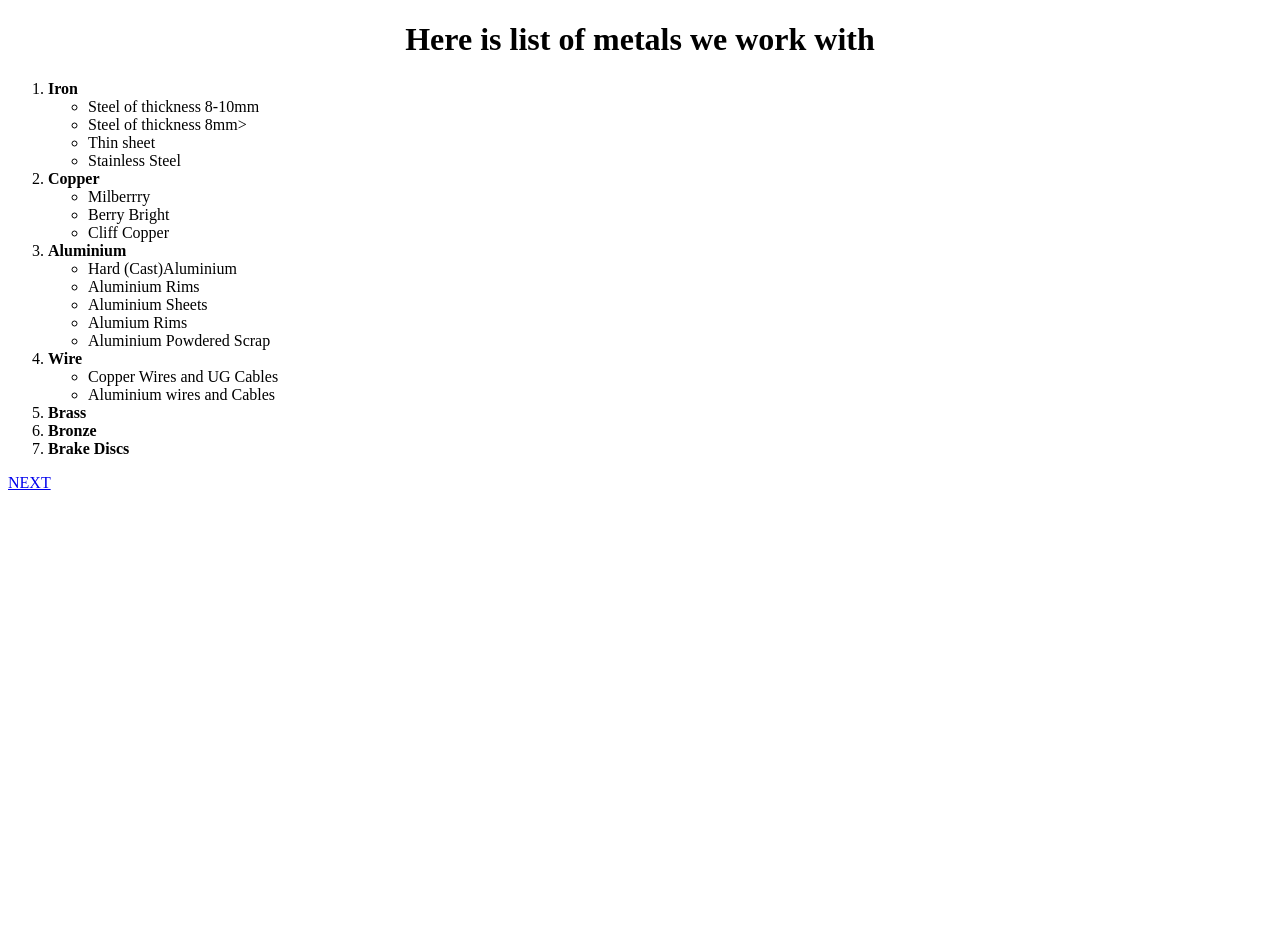
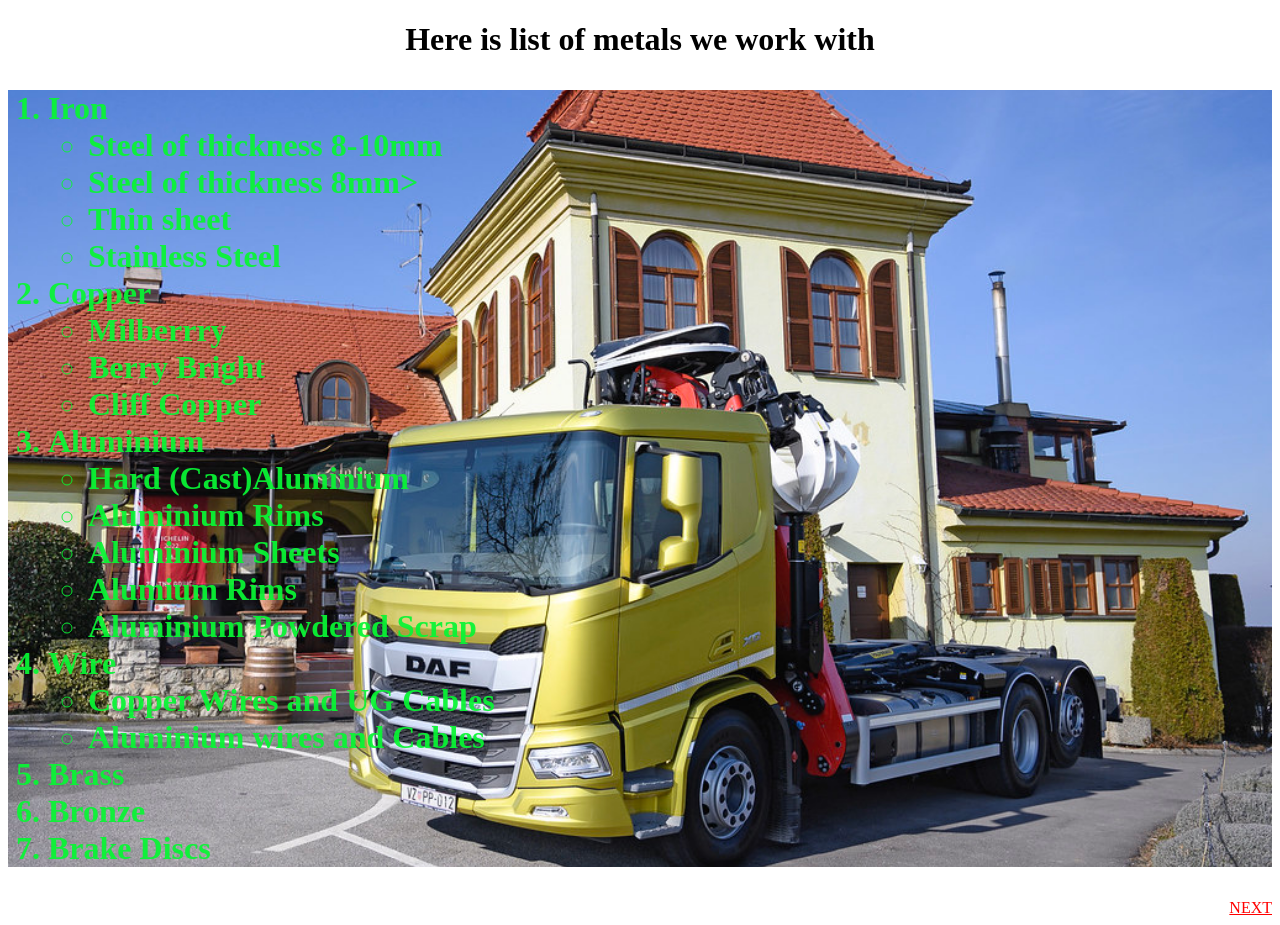
Before and after one commit to ranjithraja67-ux/my-first-html, a plain HTML site: page practice HTML/metalList.html in a window 1280 px wide. Before the commit the page ends 800 px from the top, so only its background shows below. Drawn offline with Linux system fonts and the light colour scheme.

Commit message:
html eko obrada page day edit 3

```diff
--- /dev/null
+++ b/firstcss.css/firstcss.css
@@ -0,0 +1,22 @@
+h1{color: rgb(62, 62, 184);
+    border: 3px solid black;
+    width: fit-content;
+    padding: 10px;
+border-color: black;
+
+}
+p{
+
+color: red;
+font-size: x-large;
+
+
+
+}
+a{
+font-size: larger;
+color: brown;
+
+
+
+}
--- a/practice HTML/metalList.html
+++ b/practice HTML/metalList.html
@@ -1,18 +1,33 @@
 <!DOCTYPE html>
 <html lang="en">
+
 <head>
     <meta charset="UTF-8">
     <meta name="viewport" content="width=device-width, initial-scale=1.0">
     <title>Metals We Deal With</title>
     <link rel="icon" href="./icons8-fork-lift-48.png">
+    <style>div {
+        width: 100%;height:100%;
+        color: rgba(9, 244, 52, 0.941);
+        background-image: url(./eko\ truck.jpg );
+       background-size: cover;
+        background-attachment: fixed;
+        background-position: center;
+        font-family: 'Times New Roman', Times, serif;
+        font-size: xx-large;
+        font-weight: 700;
+     }  </style>
+</head>
 
-</head>
 <body>
-<center><h1>Here is list of metals we work with </h1></center>
+    <center>
+        <h1>Here is list of metals we work with </h1>
+    </center><div >
     <ol type="1">
-        <div>
+
             <li><b>Iron</b></li>
-<ul><li>Steel of thickness 8-10mm</li>
+            <ul>
+                <li>Steel of thickness 8-10mm</li>
                 <li>Steel of thickness 8mm></li>
                 <li>Thin sheet </li>
                 <li>Stainless Steel</li>
@@ -25,23 +40,27 @@
             </ul>
             <li><b>Aluminium</b></li>
 
-<ul><li>Hard (Cast)Aluminium</li>
+            <ul>
+                <li>Hard (Cast)Aluminium</li>
                 <li>Aluminium Rims</li>
                 <li>Aluminium Sheets</li>
                 <li>Alumium Rims</li>
                 <li>Aluminium Powdered Scrap</li>
             </ul>
             <li><b>Wire</b></li>
-<ul><li>Copper Wires and UG Cables</li>
+            <ul>
+                <li>Copper Wires and UG Cables</li>
                 <li>Aluminium wires and Cables</li>
             </ul>
             <li><b>Brass</b></li>
             <li><b>Bronze</b></li>
             <li><b>Brake Discs</b></li>
-    </ol></div>
-<a href="./Businessmodel.html">NEXT</a>
+    </ol>
+    </div>
+    <a href="./Businessmodel.html" style="color: red; display: flex;flex-direction: row-reverse;"> NEXT</a>
 
 
 
 </body>
+
 </html>
--- a/practice HTML/overall.html
+++ b/practice HTML/overall.html
@@ -6,11 +6,13 @@
     <meta name="viewport" content="width=device-width, initial-scale=1.0">
     <title>Eko Obarada</title>
     <link rel="icon" href="./icons8-fork-lift-48.png">
+<link rel="stylesheet" href="../firstcss.css/firstcss.css">
+
 </head>
 
 <body>
     <center>
-        <h1>EKO OBRADA</h1>
+        <h1 >EKO OBRADA</h1>
         <p>We are specialized in dealing with the  metals in Velika Gorica region</p>
     </center>
 
```
Also changed, not shown: practice HTML/Businessmodel.html (+4 -3 lines). Lines whose indentation alone changed are shown as unchanged.
